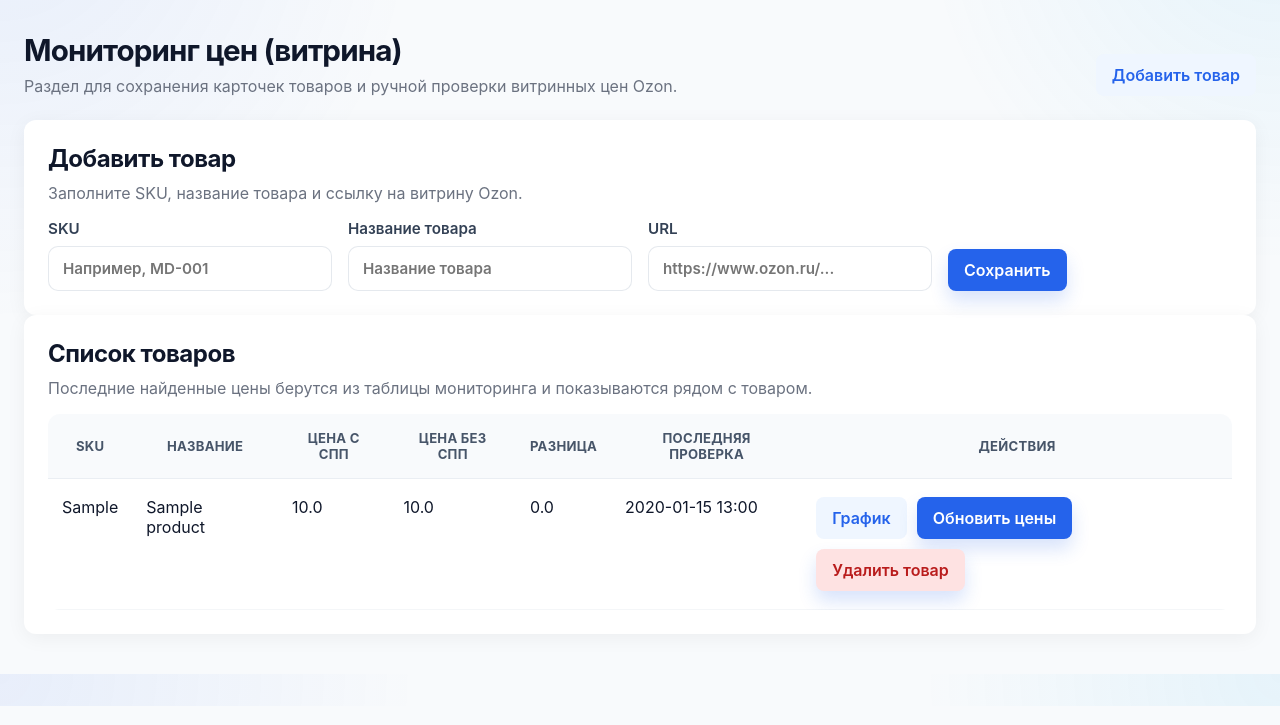
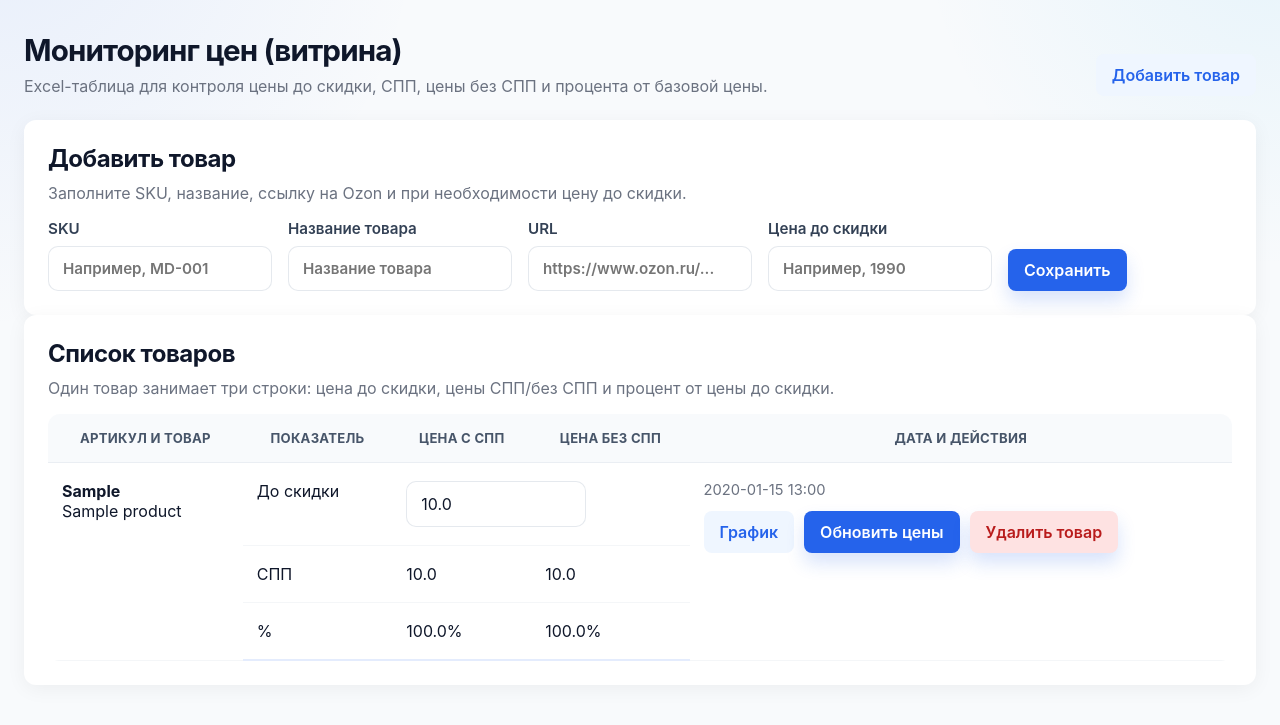
Before and after one commit to multidelight777-ops/ozon-ops-tool, a FastAPI app: page /price-monitor/ in a window 1280 px wide. Shown: the part 94-819 px from the top of the page. Run offline with FastAPI, Linux system fonts and the light colour scheme; tables that the repository leaves empty hold one stand-in row (values such as "Sample post").

Commit message:
fix ozon new era

```diff
--- a/app/main.py
+++ b/app/main.py
@@ -28,6 +28,7 @@ async def lifespan(app: FastAPI):
     )
     logger.info("Диагностика env-переменных: %s", env_presence_map())
     Base.metadata.create_all(bind=engine)
+    price_monitor.ensure_price_monitor_schema()
     start_telegram_bot()
     yield
     stop_scheduler()
@@ -42,6 +43,7 @@ app.include_router(tasks.router)
 app.include_router(reviews.router)
 app.include_router(discount_requests.router)
 app.include_router(price_monitor.router)
+app.include_router(price_monitor.product_router)
 
 
 @app.on_event("startup")
--- a/app/models.py
+++ b/app/models.py
@@ -116,4 +116,6 @@ class MonitoredProduct(Base):
     sku: Mapped[str] = mapped_column(String(100), default="", index=True)
     product_name: Mapped[str] = mapped_column(String(255), default="")
     url: Mapped[str] = mapped_column(String(500), default="")
+    base_price: Mapped[float | None] = mapped_column(Float, nullable=True)
     created_at: Mapped[datetime] = mapped_column(DateTime, default=datetime.utcnow)
+    updated_at: Mapped[datetime] = mapped_column(DateTime, default=datetime.utcnow, onupdate=datetime.utcnow)
--- a/app/static/style.css
+++ b/app/static/style.css
@@ -467,6 +467,32 @@ tbody tr:hover {
     background: rgba(248, 250, 252, 0.92);
 }
 
+.price-excel-table tbody tr:hover {
+    background: rgba(239, 246, 255, 0.72);
+}
+
+.price-excel-table tbody tr:nth-child(3n) td {
+    border-bottom: 2px solid rgba(37, 99, 235, 0.12);
+}
+
+.base-price-input {
+    max-width: 180px;
+    background: #ffffff;
+}
+
+.save-status {
+    display: inline-block;
+    margin-left: 10px;
+    color: var(--muted);
+    font-size: 0.88rem;
+}
+
+.price-date {
+    margin-bottom: 12px;
+    color: var(--muted);
+    font-size: 0.92rem;
+}
+
 .inline-form {
     display: flex;
     gap: 8px;
--- a/app/templates/price_monitor.html
+++ b/app/templates/price_monitor.html
@@ -4,7 +4,7 @@
 <section class="page-header">
     <div>
         <h2>Мониторинг цен (витрина)</h2>
-        <p>Раздел для сохранения карточек товаров и ручной проверки витринных цен Ozon.</p>
+        <p>Excel-таблица для контроля цены до скидки, СПП, цены без СПП и процента от базовой цены.</p>
     </div>
     <a href="#add-product-form" class="secondary-button">Добавить товар</a>
 </section>
@@ -19,7 +19,7 @@
     <div class="section-head">
         <div>
             <h2>Добавить товар</h2>
-            <p>Заполните SKU, название товара и ссылку на витрину Ozon.</p>
+            <p>Заполните SKU, название, ссылку на Ozon и при необходимости цену до скидки.</p>
         </div>
     </div>
     <form method="post" action="/price-monitor/add" class="reviews-filter-grid">
@@ -35,6 +35,10 @@
             URL
             <input type="url" name="url" placeholder="https://www.ozon.ru/..." required>
         </label>
+        <label>
+            Цена до скидки
+            <input type="number" name="base_price" step="0.01" min="0" placeholder="Например, 1990">
+        </label>
         <div class="filter-actions">
             <button type="submit">Сохранить</button>
         </div>
@@ -45,50 +49,115 @@
     <div class="section-head">
         <div>
             <h2>Список товаров</h2>
-            <p>Последние найденные цены берутся из таблицы мониторинга и показываются рядом с товаром.</p>
+            <p>Один товар занимает три строки: цена до скидки, цены СПП/без СПП и процент от цены до скидки.</p>
         </div>
     </div>
     <div class="table-wrap">
-        <table>
+        <table class="price-excel-table">
             <thead>
                 <tr>
-                    <th>SKU</th>
-                    <th>Название</th>
+                    <th>Артикул и товар</th>
+                    <th>Показатель</th>
                     <th>Цена с СПП</th>
                     <th>Цена без СПП</th>
-                    <th>Разница</th>
-                    <th>Последняя проверка</th>
-                    <th>Действия</th>
+                    <th>Дата и действия</th>
                 </tr>
             </thead>
             <tbody>
                 {% for row in rows %}
                 <tr>
-                    <td>{{ row.product.sku }}</td>
-                    <td>{{ row.product.product_name }}</td>
-                    <td>{{ row.price_with_spp if row.price_with_spp is not none else "-" }}</td>
-                    <td>{{ row.price_without_spp if row.price_without_spp is not none else "-" }}</td>
-                    <td>{{ row.difference if row.difference is not none else "-" }}</td>
-                    <td>{{ row.checked_at if row.checked_at else "-" }}</td>
-                    <td>
+                    <td rowspan="3">
+                        <strong>{{ row.sku }}</strong><br>
+                        <span class="muted">{{ row.name }}</span>
+                    </td>
+                    <td>До скидки</td>
+                    <td colspan="2">
+                        <input
+                            type="number"
+                            class="base-price-input"
+                            data-product-id="{{ row.id }}"
+                            value="{{ row.base_price if row.base_price is not none else '' }}"
+                            step="0.01"
+                            min="0"
+                            placeholder="-"
+                        >
+                        <span class="save-status" id="base-price-status-{{ row.id }}"></span>
+                    </td>
+                    <td rowspan="3">
+                        <div class="price-date">
+                            {{ row.checked_at if row.checked_at else "-" }}
+                        </div>
                         <div class="actions-row">
-                            <a href="/price-monitor/{{ row.product.id }}/chart" class="secondary-button">График</a>
-                            <form method="post" action="/price-monitor/{{ row.product.id }}/refresh">
+                            <a href="/price-monitor/{{ row.id }}/chart" class="secondary-button">График</a>
+                            <form method="post" action="/price-monitor/{{ row.id }}/refresh">
                                 <button type="submit">Обновить цены</button>
                             </form>
-                            <form method="post" action="/price-monitor/{{ row.product.id }}/delete">
+                            <form method="post" action="/price-monitor/{{ row.id }}/delete">
                                 <button type="submit" class="danger-button">Удалить товар</button>
                             </form>
                         </div>
                     </td>
                 </tr>
+                <tr>
+                    <td>СПП</td>
+                    <td>{{ row.price_with_spp if row.price_with_spp is not none else "-" }}</td>
+                    <td>{{ row.price_without_spp if row.price_without_spp is not none else "-" }}</td>
+                </tr>
+                <tr>
+                    <td>%</td>
+                    <td>
+                        {% if row.percent_with_spp is not none %}
+                            {{ row.percent_with_spp }}%
+                        {% else %}
+                            -
+                        {% endif %}
+                    </td>
+                    <td>
+                        {% if row.percent_without_spp is not none %}
+                            {{ row.percent_without_spp }}%
+                        {% else %}
+                            -
+                        {% endif %}
+                    </td>
+                </tr>
                 {% else %}
                 <tr>
-                    <td colspan="7">Пока нет товаров для мониторинга.</td>
+                    <td colspan="5">Пока нет товаров для мониторинга.</td>
                 </tr>
                 {% endfor %}
             </tbody>
         </table>
     </div>
 </section>
+
+<script>
+document.querySelectorAll(".base-price-input").forEach((input) => {
+    input.addEventListener("change", async () => {
+        const productId = input.dataset.productId;
+        const status = document.getElementById(`base-price-status-${productId}`);
+        status.textContent = "Сохраняем...";
+
+        try {
+            const response = await fetch(`/price-monitor/product/${productId}`, {
+                method: "PATCH",
+                headers: {"Content-Type": "application/json"},
+                body: JSON.stringify({base_price: input.value})
+            });
+            const data = await response.json();
+
+            if (!response.ok || !data.ok) {
+                status.textContent = data.message || "Ошибка сохранения";
+                return;
+            }
+
+            status.textContent = "Сохранено";
+            window.setTimeout(() => {
+                status.textContent = "";
+            }, 1800);
+        } catch (error) {
+            status.textContent = "Ошибка сохранения";
+        }
+    });
+});
+</script>
 {% endblock %}
```
Also changed, not shown: app/routers/price_monitor.py (+109 -6 lines).
